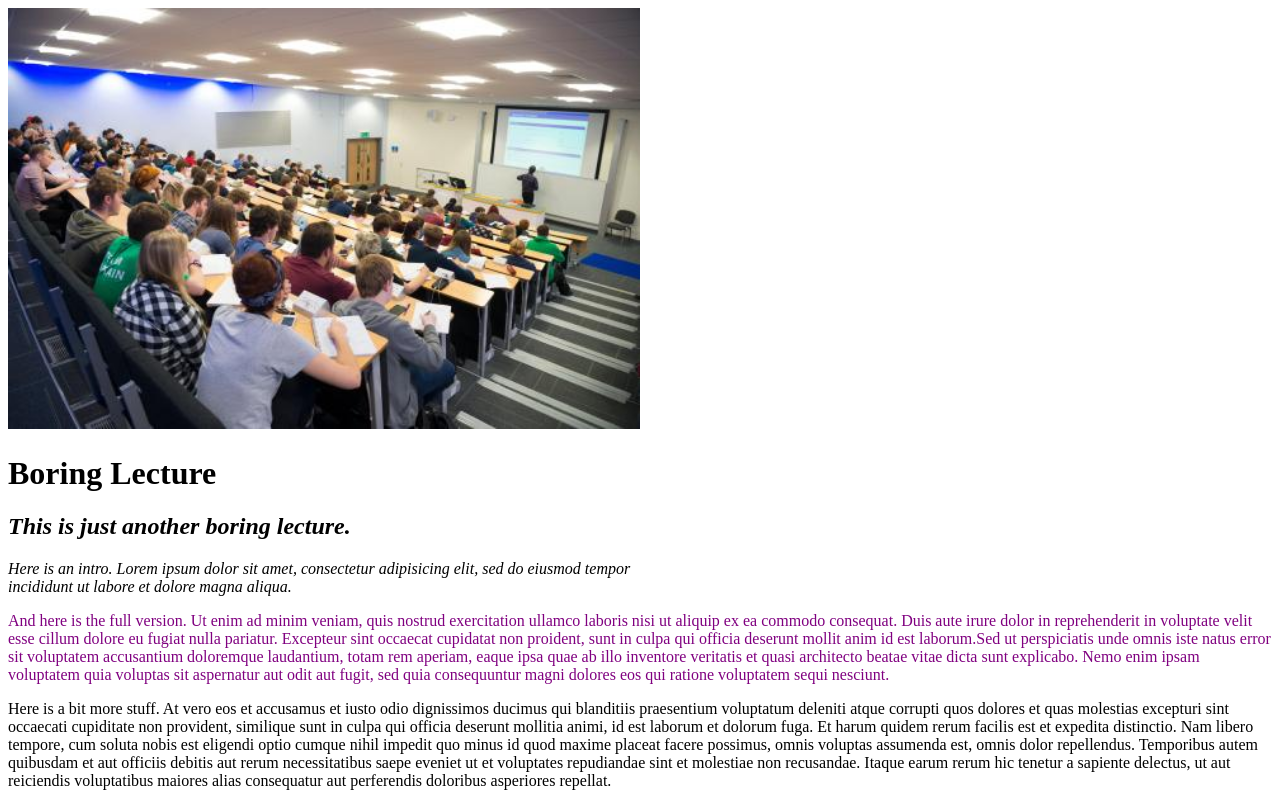
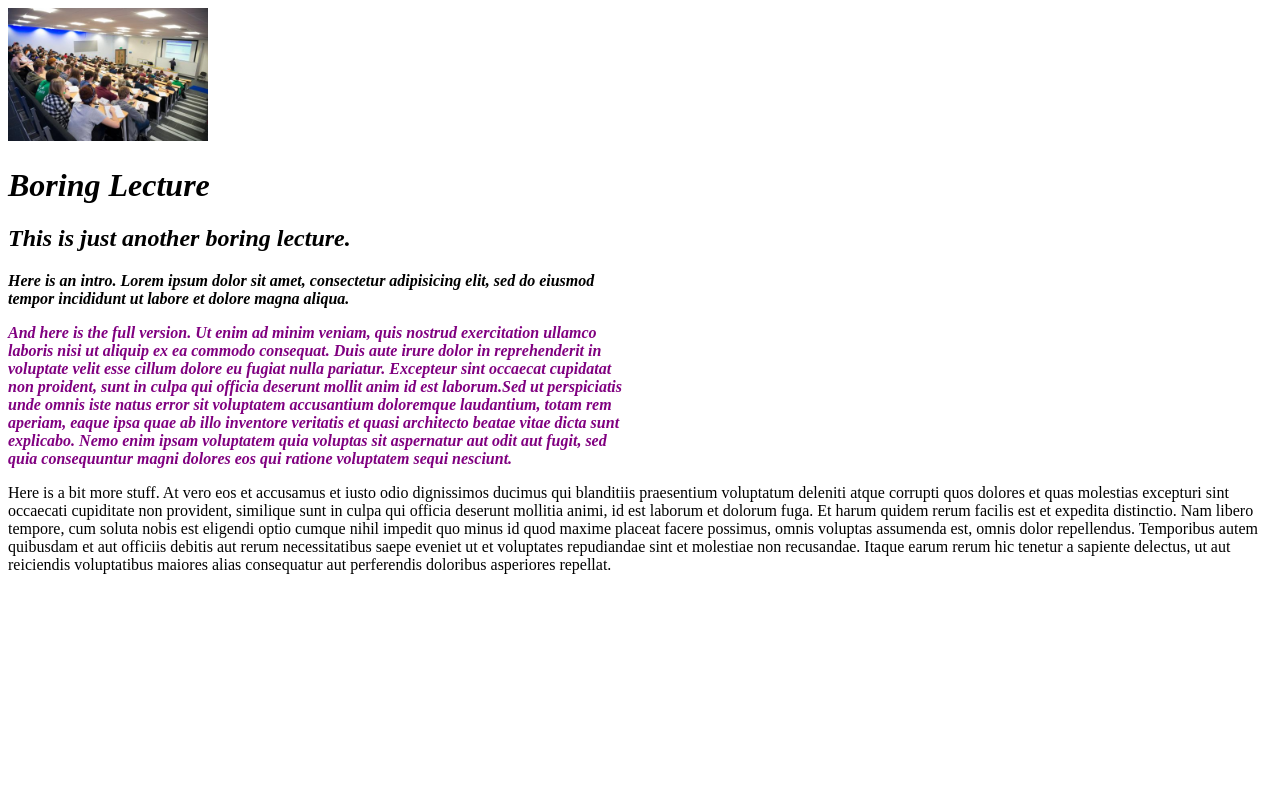
Before and after one commit to rockandrollbaby/cupcake, a plain HTML site: page cupcake/boring-lecture.html in a window 1280 px wide. Drawn offline with Linux system fonts and the light colour scheme.

Commit message:
switched into classes for one intro class for nested divs

```diff
--- a/cupcake/boring-lecture.html
+++ b/cupcake/boring-lecture.html
@@ -6,13 +6,15 @@
     <link rel="stylesheet" href="css/styles.css">
   </head>
   <body>
-    <img class="intro" src="img/lecture.jpg" alt="Boring Lecture">
+  <div class="intro">
+    <img src="img/lecture.jpg" alt="Boring Lecture">
     <h1>Boring Lecture</h1>
-    <h2 class="intro">This is just another boring lecture.</h2>
-    <p class="intro">Here is an intro. Lorem ipsum dolor sit amet, consectetur adipisicing elit, sed do eiusmod tempor incididunt ut labore et dolore magna aliqua.</p>
+    <h2 >This is just another boring lecture.</h2>
+    <p>Here is an intro. Lorem ipsum dolor sit amet, consectetur adipisicing elit, sed do eiusmod tempor incididunt ut labore et dolore magna aliqua.</p>
 
     <p class="important">And here is the full version. Ut enim ad minim veniam, quis nostrud exercitation ullamco laboris nisi ut aliquip ex ea commodo consequat. Duis aute irure dolor in reprehenderit in voluptate velit esse cillum dolore eu fugiat nulla pariatur. Excepteur sint occaecat cupidatat non proident, sunt in culpa qui officia deserunt mollit anim id est laborum.Sed ut perspiciatis unde omnis iste natus error sit voluptatem accusantium doloremque laudantium, totam rem aperiam, eaque ipsa quae ab illo inventore veritatis et quasi architecto beatae vitae dicta sunt explicabo. Nemo enim ipsam voluptatem quia voluptas sit aspernatur aut odit aut fugit, sed quia consequuntur magni dolores eos qui ratione voluptatem sequi nesciunt.</p>
+  </div>
+    <p>Here is a bit more stuff. At vero eos et accusamus et iusto odio dignissimos ducimus qui blanditiis praesentium voluptatum deleniti atque corrupti quos dolores et quas molestias excepturi sint occaecati cupiditate non provident, similique sunt in culpa qui officia deserunt mollitia animi, id est laborum et dolorum fuga. Et harum quidem rerum facilis est et expedita distinctio. Nam libero tempore, cum soluta nobis est eligendi optio cumque nihil impedit quo minus id quod maxime placeat facere possimus, omnis voluptas assumenda est, omnis dolor repellendus. Temporibus autem quibusdam et aut officiis debitis aut rerum necessitatibus saepe eveniet ut et voluptates repudiandae sint et molestiae non recusandae. Itaque earum rerum hic tenetur a sapiente delectus, ut aut reiciendis voluptatibus maiores alias consequatur aut perferendis doloribus asperiores repellat.</p>
 
-    <p>Here is a bit more stuff. At vero eos et accusamus et iusto odio dignissimos ducimus qui blanditiis praesentium voluptatum deleniti atque corrupti quos dolores et quas molestias excepturi sint occaecati cupiditate non provident, similique sunt in culpa qui officia deserunt mollitia animi, id est laborum et dolorum fuga. Et harum quidem rerum facilis est et expedita distinctio. Nam libero tempore, cum soluta nobis est eligendi optio cumque nihil impedit quo minus id quod maxime placeat facere possimus, omnis voluptas assumenda est, omnis dolor repellendus. Temporibus autem quibusdam et aut officiis debitis aut rerum necessitatibus saepe eveniet ut et voluptates repudiandae sint et molestiae non recusandae. Itaque earum rerum hic tenetur a sapiente delectus, ut aut reiciendis voluptatibus maiores alias consequatur aut perferendis doloribus asperiores repellat.</p>
   </body>
 </html>
--- a/cupcake/css/styles.css
+++ b/cupcake/css/styles.css
@@ -11,11 +11,12 @@ img {
   display: inline-table;
 
 }
-p.intro {
+
+.intro {
   width: 50%;
   font-style: italic;
+  font-weight: bold;
 }
-
 p.author {
   width: 75%;
   font-style: italic;
@@ -24,6 +25,12 @@ p.author {
 p.important {
   color: purple;
 }
+
+p.intro {
+  width: 50%;
+  font-style: italic;
+}
+
 h2.intro {
   font-weight: bold;
   font-style: italic;
```
